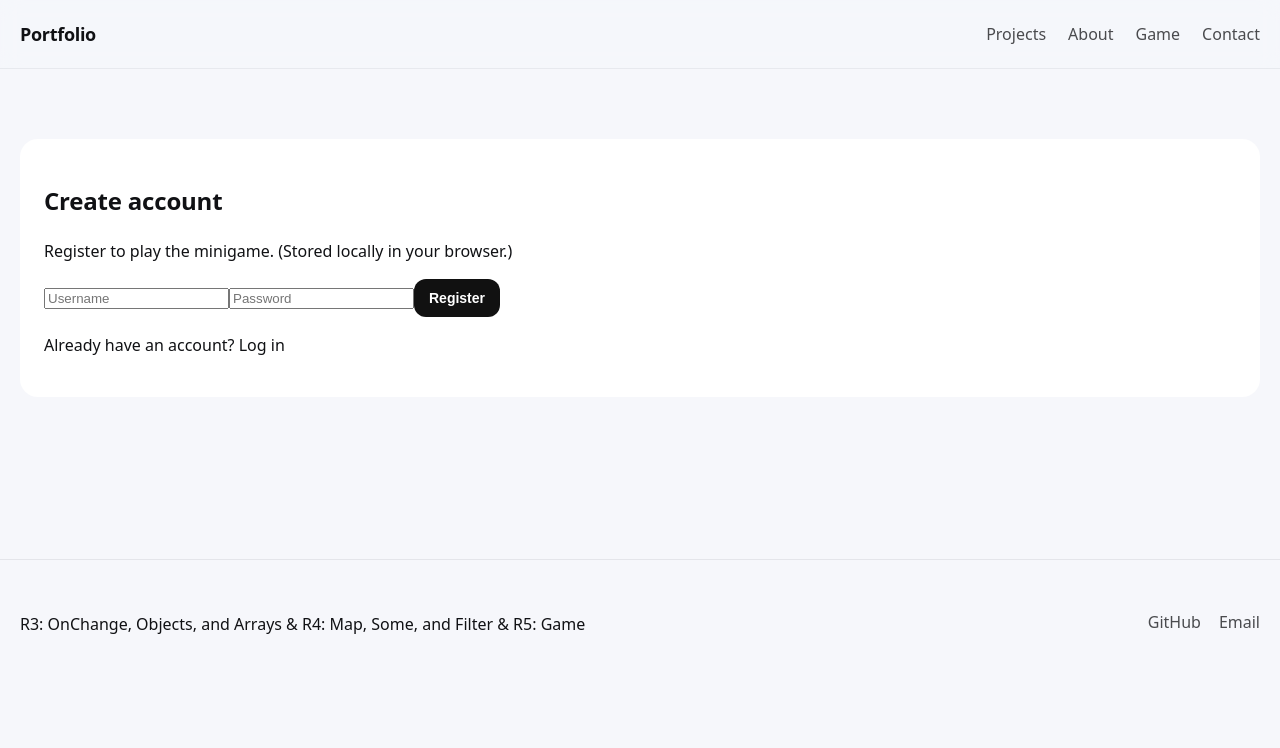
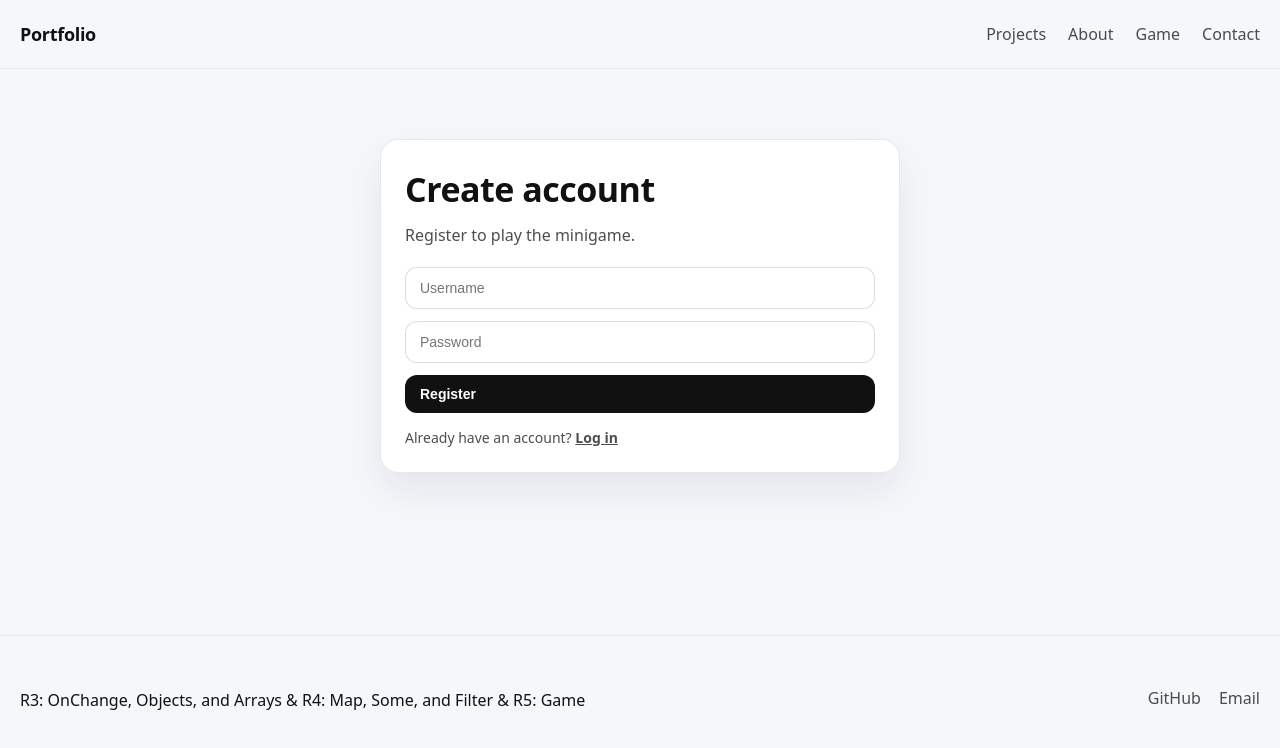
Before and after one commit to unsworthemily/portfolio-react, a React (Vite) app: page /register in a window 1280 px wide. Shown: the top 748 px of the page. Built offline with nearby package versions, Linux system fonts and the light colour scheme.

Commit message:
Improve project layout width

```diff
--- a/src/pages/Login.css
+++ b/src/pages/Login.css
@@ -1,13 +1,72 @@
-.login__title {
-  color: #111;
-}
-.auth {
+.login {
   padding: 70px 0 90px;
   background: #f6f7fb;
 }
 
-.auth__card {
+.login__inner {
+  display: grid;
+  place-items: center;
+}
+
+.login__card {
+  width: min(520px, 100%);
   background: #fff;
+  border: 1px solid rgba(15, 23, 42, 0.10);
   border-radius: 18px;
   padding: 24px;
+  box-shadow: 0 18px 40px rgba(15, 23, 42, 0.08);
 }
+
+.login__title {
+  margin: 0 0 8px;
+  font-size: 34px;
+  letter-spacing: -0.5px;
+  color: #111;
+}
+
+.login__text {
+  margin: 0 0 18px;
+  color: rgba(16, 17, 20, 0.75);
+  line-height: 1.6;
+}
+
+.login__error {
+  margin: 0 0 14px;
+  padding: 10px 12px;
+  border-radius: 12px;
+  background: rgba(220, 38, 38, 0.08);
+  border: 1px solid rgba(220, 38, 38, 0.18);
+  color: rgba(220, 38, 38, 0.95);
+  font-size: 14px;
+}
+
+.login__form {
+  display: grid;
+  gap: 12px;
+}
+
+.login__form input {
+  width: 100%;
+  border-radius: 12px;
+  border: 1px solid rgba(15, 23, 42, 0.14);
+  padding: 12px 14px;
+  font-size: 14px;
+  background: #fff;
+  outline: none;
+}
+
+.login__form input:focus {
+  border-color: rgba(17, 17, 17, 0.35);
+  box-shadow: 0 0 0 4px rgba(17, 17, 17, 0.06);
+}
+
+.login__footer {
+  margin: 14px 0 0;
+  font-size: 14px;
+  color: rgba(16, 17, 20, 0.75);
+}
+
+.login__footer a {
+  font-weight: 600;
+  text-decoration: underline;
+}
--- a/src/pages/Login.jsx
+++ b/src/pages/Login.jsx
@@ -1,7 +1,6 @@
 import { useState } from "react";
 import { useNavigate, Link } from "react-router-dom";
 import "./Login.css";
-
 
 export default function Login() {
   const navigate = useNavigate();
@@ -24,18 +23,16 @@ export default function Login() {
   }
 
   return (
-    <section className="auth">
-      <div className="container auth__inner">
-        <div className="auth__card">
-          <h1 className="auth__title">Log in</h1>
-          <p className="auth__text">Enter your credentials to access the game.</p>
+    <section className="login">
+      <div className="container login__inner">
+        <div className="login__card">
+          <h1 className="login__title">Log in</h1>
+          <p className="login__text">Enter your credentials to access the game.</p>
 
-          {error && <p className="auth__error">{error}</p>}
+          {error && <p className="login__error">{error}</p>}
 
-          <form className="auth__form" onSubmit={handleSubmit}>
-            <label className="sr-only" htmlFor="username">Username</label>
+          <form className="login__form" onSubmit={handleSubmit}>
             <input
-              id="username"
               placeholder="Username"
               value={username}
               onChange={(e) => setUsername(e.target.value)}
@@ -43,9 +40,7 @@ export default function Login() {
               required
             />
 
-            <label className="sr-only" htmlFor="password">Password</label>
             <input
-              id="password"
               type="password"
               placeholder="Password"
               value={password}
@@ -57,7 +52,7 @@ export default function Login() {
             <button className="btn" type="submit">Log in</button>
           </form>
 
-          <p className="auth__footer">
+          <p className="login__footer">
             No account yet? <Link to="/register">Create one</Link>
           </p>
         </div>
--- a/src/pages/Register.css
+++ b/src/pages/Register.css
@@ -1,13 +1,72 @@
-.auth {
+.register {
   padding: 70px 0 90px;
   background: #f6f7fb;
 }
 
-.auth__card {
+.register__inner {
+  display: grid;
+  place-items: center;
+}
+
+.register__card {
+  width: min(520px, 100%);
   background: #fff;
+  border: 1px solid rgba(15, 23, 42, 0.10);
   border-radius: 18px;
   padding: 24px;
+  box-shadow: 0 18px 40px rgba(15, 23, 42, 0.08);
 }
+
 .register__title {
+  margin: 0 0 8px;
+  font-size: 34px;
+  letter-spacing: -0.5px;
   color: #111;
 }
+
+.register__text {
+  margin: 0 0 18px;
+  color: rgba(16, 17, 20, 0.75);
+  line-height: 1.6;
+}
+
+.register__error {
+  margin: 0 0 14px;
+  padding: 10px 12px;
+  border-radius: 12px;
+  background: rgba(220, 38, 38, 0.08);
+  border: 1px solid rgba(220, 38, 38, 0.18);
+  color: rgba(220, 38, 38, 0.95);
+  font-size: 14px;
+}
+
+.register__form {
+  display: grid;
+  gap: 12px;
+}
+
+.register__form input {
+  width: 100%;
+  border-radius: 12px;
+  border: 1px solid rgba(15, 23, 42, 0.14);
+  padding: 12px 14px;
+  font-size: 14px;
+  background: #fff;
+  outline: none;
+}
+
+.register__form input:focus {
+  border-color: rgba(17, 17, 17, 0.35);
+  box-shadow: 0 0 0 4px rgba(17, 17, 17, 0.06);
+}
+
+.register__footer {
+  margin: 14px 0 0;
+  font-size: 14px;
+  color: rgba(16, 17, 20, 0.75);
+}
+
+.register__footer a {
+  font-weight: 600;
+  text-decoration: underline;
+}
--- a/src/pages/Register.jsx
+++ b/src/pages/Register.jsx
@@ -1,7 +1,6 @@
 import { useState } from "react";
 import { useNavigate, Link } from "react-router-dom";
 import "./Register.css";
-
 
 export default function Register() {
   const navigate = useNavigate();
@@ -19,31 +18,28 @@ export default function Register() {
 
   function handleSubmit(e) {
     e.preventDefault();
+
     const msg = validate(username, password);
     if (msg) return setError(msg);
 
     localStorage.setItem("r6_username", username.trim());
-    localStorage.setItem("r6_password", password); // (demo för uppgift)
+    localStorage.setItem("r6_password", password); // demo for assignment
     localStorage.setItem("r6_loggedIn", "true");
 
     navigate("/game");
   }
 
   return (
-    <section className="auth">
-      <div className="container auth__inner">
-        <div className="auth__card">
-          <h1 className="auth__title">Create account</h1>
-          <p className="auth__text">
-            Register to play the minigame. (Stored locally in your browser.)
-          </p>
+    <section className="register">
+      <div className="container register__inner">
+        <div className="register__card">
+          <h1 className="register__title">Create account</h1>
+          <p className="register__text">Register to play the minigame.</p>
 
-          {error && <p className="auth__error">{error}</p>}
+          {error && <p className="register__error">{error}</p>}
 
-          <form className="auth__form" onSubmit={handleSubmit}>
-            <label className="sr-only" htmlFor="username">Username</label>
+          <form className="register__form" onSubmit={handleSubmit}>
             <input
-              id="username"
               placeholder="Username"
               value={username}
               onChange={(e) => setUsername(e.target.value)}
@@ -51,9 +47,7 @@ export default function Register() {
               required
             />
 
-            <label className="sr-only" htmlFor="password">Password</label>
             <input
-              id="password"
               type="password"
               placeholder="Password"
               value={password}
@@ -65,7 +59,7 @@ export default function Register() {
             <button className="btn" type="submit">Register</button>
           </form>
 
-          <p className="auth__footer">
+          <p className="register__footer">
             Already have an account? <Link to="/login">Log in</Link>
           </p>
         </div>
```
